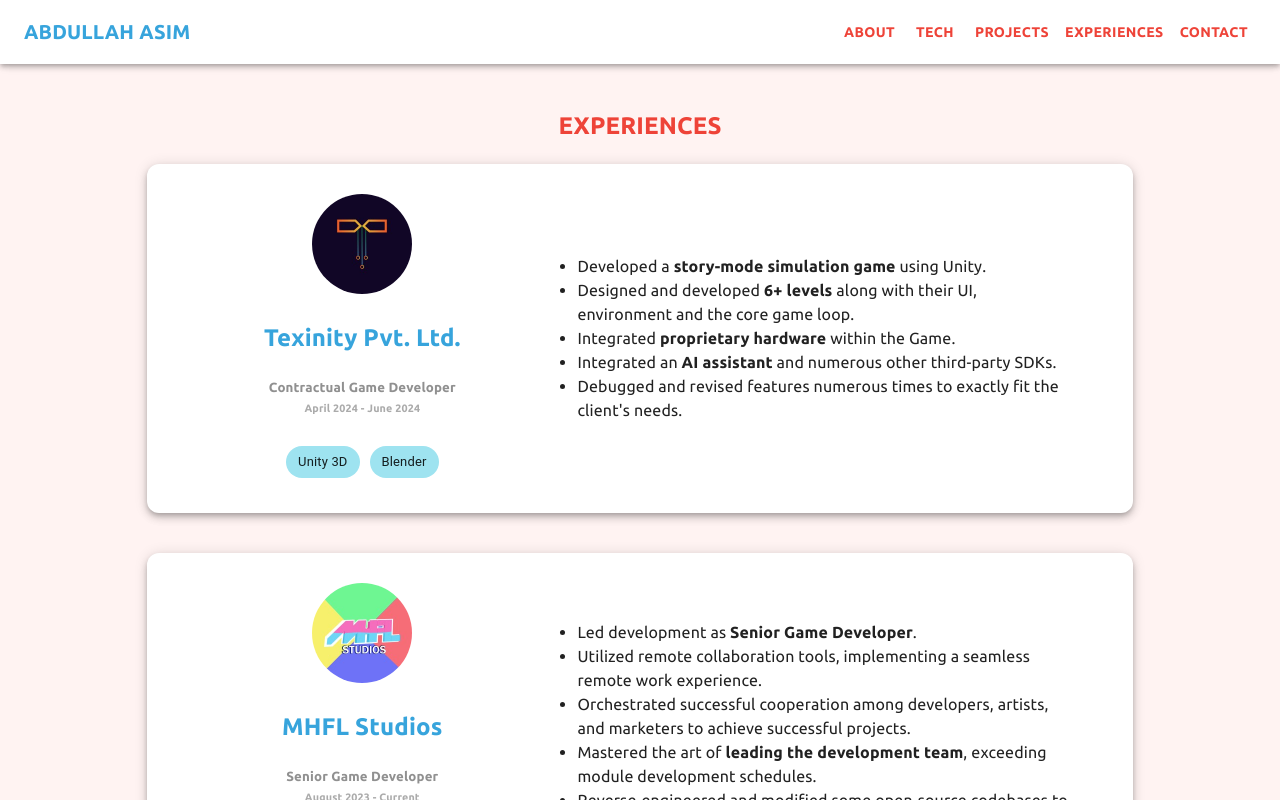
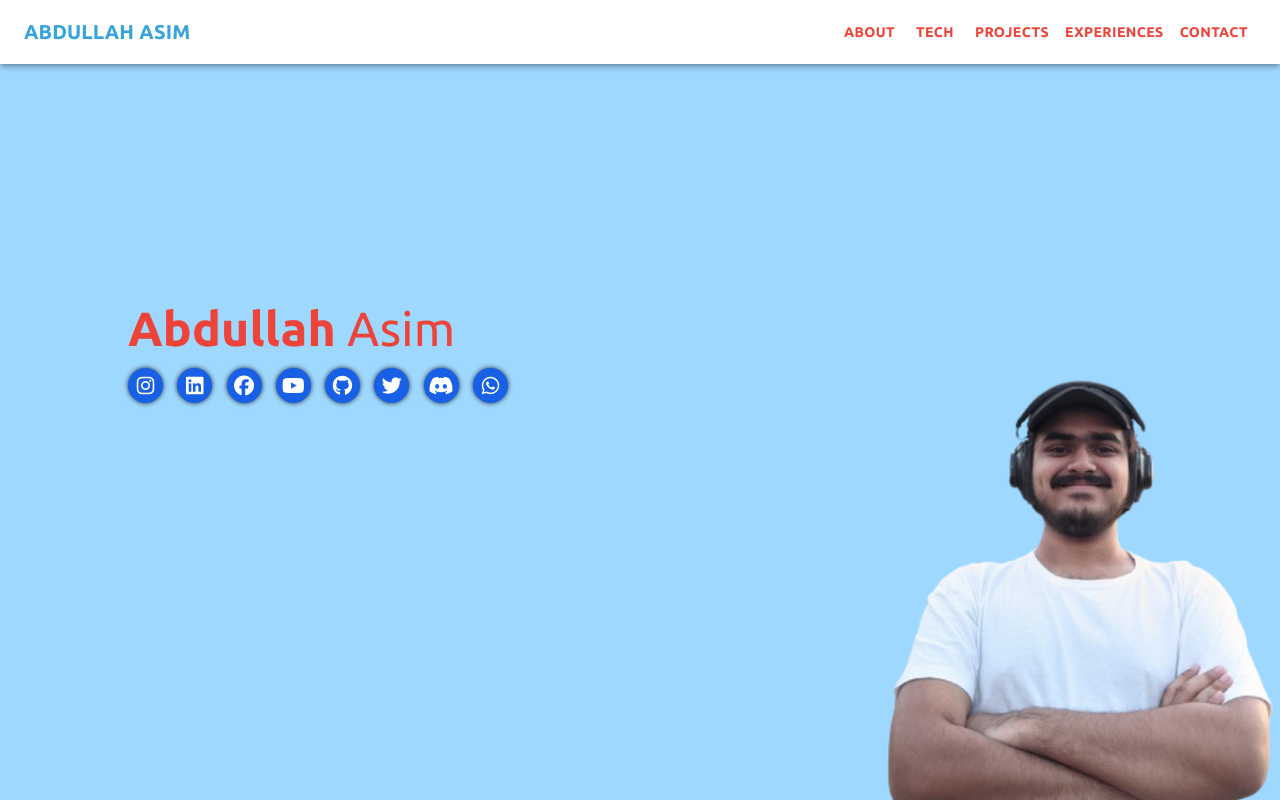
Before and after one commit to TheProProgrammer/Portfolio, a React (Create React App) app: page / in a window 1280 px wide. Shown: the top 800 px of the page. Built offline with nearby package versions, Linux system fonts and the light colour scheme.

Commit message:
added all social links

```diff
--- a/public/index.html
+++ b/public/index.html
@@ -27,6 +27,7 @@
       work correctly both with client-side routing and a non-root public URL.
       Learn how to configure a non-root public URL by running `npm run build`.
     -->
+    <script src="https://kit.fontawesome.com/c1d1e03666.js" crossorigin="anonymous"></script>
     <title>Abdullah Asim</title>
   </head>
   <body>
--- a/src/App.css
+++ b/src/App.css
@@ -1,7 +1,43 @@
+a{
+  text-decoration: none;
+}
+
 .body{
   /*padding: 8px;*/
   font-family: Ubuntu;
 }
+
+.about{
+  width: 100%;
+  height: 95vh;
+  background-color: #9fd8ff;
+  position: relative;
+  .name{
+    position: absolute;
+    top: 30%;
+    left:10%;
+    width: 500px;
+    font-size: xxx-large;
+    white-space: nowrap;
+    color: #EE4338;
+  }
+  .links{
+    position: absolute;
+    top:40%;
+    left: 10%;
+    width: 380px;
+    display: flex;
+    justify-content: space-between
+    }
+}
+
+.myPic{
+  position: absolute;
+  bottom: 0;
+  right: 0;
+  width: 400px;
+}
+
 .experiences{
   padding: 24px;
   background-color: #fff3f2;
@@ -14,7 +50,6 @@
   align-items: center;
   padding: 0px;
   padding-inline-start: 0px;
-
 
   display: flex;
   flex-direction: column;
@@ -83,6 +118,45 @@
 special{
   color: #EE4338;
 }
+.social-icon{
+  transition-property: all;
+  transition-duration: 200ms;
+
+  width: 35px;
+  height: 35px;
+  border-radius: 50%;
+  text-align: center;
+  padding: 0;
+  background-color:#1861e7;
+
+  display: flex;
+  justify-content: center;
+  align-items: center;
+  font-size: 1.25rem;
+
+  -webkit-border-radius: 20px;
+ -moz-border-radius: 20px;
+ border-radius: 20px;
+ -webkit-box-shadow: rgba(0,0,0,0.8) 0px 0 5px;
+ -moz-box-shadow: rgba(0,0,0,0.8) 0 0 5px;
+ box-shadow: rgba(0,0,0,0.8) 0 0 5px;
+}
+.social-icon:hover{
+  transition-property: all;
+  transition-duration: 200ms;
+  width: 45px;
+  height: 45px;
+
+  font-size: 1.5rem;
+
+  -webkit-border-radius: 20px;
+ -moz-border-radius: 20px;
+ border-radius: 20px;
+ -webkit-box-shadow: rgba(0,0,0,0.8) 0px 0 10px;
+ -moz-box-shadow: rgba(0,0,0,0.8) 0 0 10px;
+ box-shadow: rgba(0,0,0,0.8) 0 0 10px;
+}
+
 
 @media (max-width: 768px) {
   .experienceCardInside{
@@ -103,9 +177,17 @@
   align-items: center;
   white-space: nowrap;
 }
-@media (max-width: 425px) {
-.experienceCardInside{
-  font-size: 3vw;
+.myPic{
+
+  position: absolute;
+  bottom: 0;
+  left: 50%;
+  transform: translateX(-50%);
+  width: 400px;
 }
 }
+@media (max-width: 425px) {
+  .experienceCardInside{
+    font-size: 3vw;
+  }
 }
--- a/src/App.js
+++ b/src/App.js
@@ -73,12 +73,79 @@
   return (
     <div class="body">
       <DrawerAppBar />
+      <About />
       <Experiences />
       <Recommendations />
-      <Connect/>
+      <Connect />
       <footer class="footer">
-        <span>Designed and Developed in ReactJS by <special> Abdullah Asim</special></span>
+        <span>
+          Designed and Developed in ReactJS by <special> Abdullah Asim</special>
+        </span>
       </footer>
+    </div>
+  );
+}
+
+function About() {
+  return (
+    <div class="about">
+      <img src={require("./assets/me.png")} class="myPic" />
+      <div class="name">
+        <span>
+          <b>Abdullah</b> Asim
+        </span>
+      </div>
+      <div class="links">
+        <a href="https://www.instagram.com/theproprogrammer" target="_blank">
+          <i
+            className="social-icon fa-brands fa-instagram"
+            style={{ color: "#ffffff" }}
+          ></i>
+        </a>
+        <a href="https://www.linkedin.com/in/abdullah-asim-2004/" target="_blank">
+          <i
+            className="social-icon fa-brands fa-linkedin"
+            style={{ color: "#ffffff" }}
+          ></i>
+        </a>
+        <a href="https://www.facebook.com/StudiosDeSimp/" target="_blank">
+          <i
+            className="social-icon fa-brands fa-facebook"
+            style={{ color: "#ffffff" }}
+          ></i>
+        </a>
+        <a href="https://www.youtube.com/channel/UCmRoGehyqEmDQLLQDh4610A" target="_blank">
+          <i
+            className="social-icon fa-brands fa-youtube"
+            style={{ color: "#ffffff" }}
+          ></i>
+        </a>
+        <a href="https://github.com/TheProProgrammer" target="_blank">
+          <i
+            className="social-icon fa-brands fa-github"
+            style={{ color: "#ffffff" }}
+          ></i>
+        </a>
+        <a href="https://twitter.com/thepprogrammer" target="_blank">
+          <i
+            className="social-icon fa-brands fa-twitter"
+            style={{ color: "#ffffff" }}
+          ></i>
+        </a>
+        <a href="https://discord.com/users/1134147456964239584" target="_blank">
+          <i
+            className="social-icon fa-brands fa-discord"
+            style={{ color: "#ffffff" }}
+          ></i>
+        </a>
+        <a href="https://wa.me/923490569480" target="_blank">
+          <i
+            className="social-icon fa-brands fa-whatsapp"
+            style={{ color: "#ffffff" }}
+          ></i>
+        </a>
+      </div>
+
     </div>
   );
 }
@@ -101,7 +168,7 @@
                 marginLeft: "10%",
                 marginRight: "10%",
                 backgroundColor: "#FFFF",
-                maxWidth:"1000px",
+                maxWidth: "1000px",
                 "&:hover": {
                   boxShadow: "0px 0px 4px 4px #9EE3F0",
                 },
@@ -137,7 +204,7 @@
                   <ul style={{ listStyleType: "disc", padding: "30px" }}>
                     {item.description.map((item1) => (
                       <BoldListItem item={item1} />
-                      ))}
+                    ))}
                   </ul>
                 </div>
               </div>
@@ -158,7 +225,7 @@
       <div>
         <ul class="recommendationsList">
           {recommendations.map((item) => (
-            <img class = "recommendation" src={item} alt="recommendation"/>
+            <img class="recommendation" src={item} alt="recommendation" />
           ))}
         </ul>
       </div>
@@ -166,19 +233,17 @@
   );
 }
 
-function Connect(){
-  return(
+function Connect() {
+  return (
     <div class="connect">
       <center>
         <h2 class="sectionHeading">LET'S CONNECT</h2>
       </center>
     </div>
-  )
+  );
 }
 
 const BoldListItem = ({ item }) => {
-  return (
-    <li dangerouslySetInnerHTML={{ __html: item }}></li>
-  );
+  return <li dangerouslySetInnerHTML={{ __html: item }}></li>;
 };
 export default App;
```
Also changed, not shown: src/assets/me.png (added).
